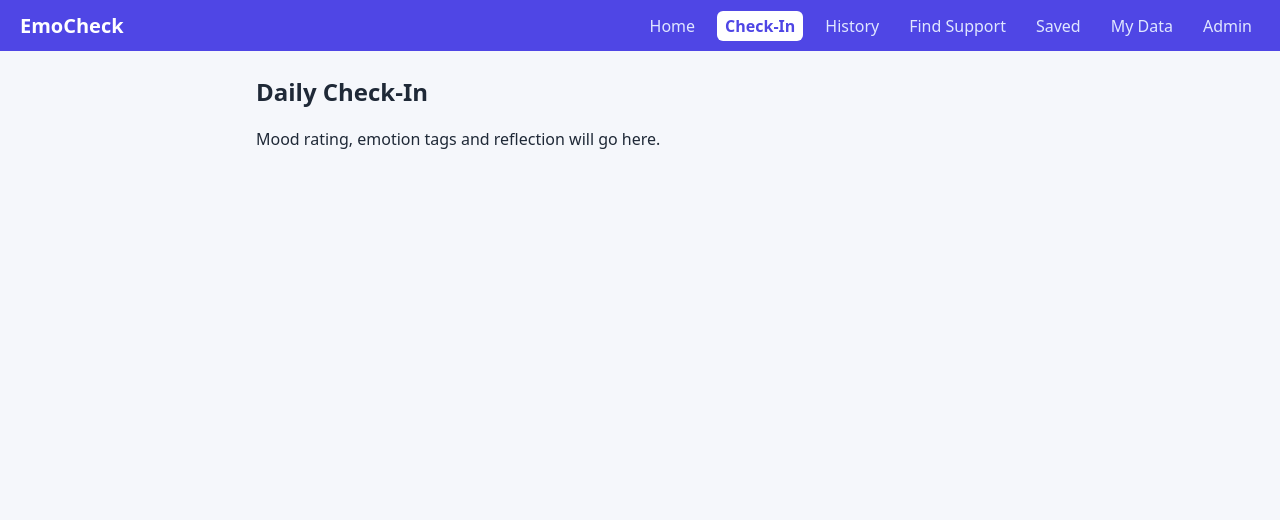
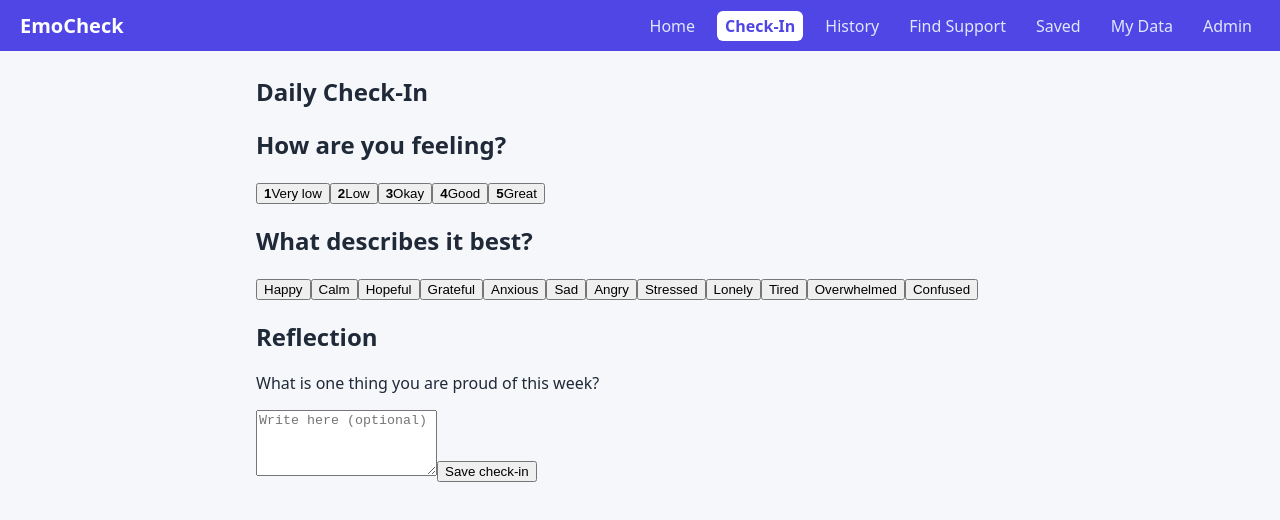
Before and after one commit to Isuwafa/EMOCHECK-APP, a React (Vite) app: page /checkin in a window 1280 px wide. Shown: the top 520 px of the page. Built offline with nearby package versions, Linux system fonts and the light colour scheme.

Commit message:
Build daily check-in form with mood, tags and reflection

```diff
--- a/src/pages/CheckIn.jsx
+++ b/src/pages/CheckIn.jsx
@@ -1,8 +1,96 @@
+import { useState } from "react";
+import { saveCheckIn } from "../utils/storage";
+
+const MOODS = [
+  { value: 1, label: "Very low" },
+  { value: 2, label: "Low" },
+  { value: 3, label: "Okay" },
+  { value: 4, label: "Good" },
+  { value: 5, label: "Great" },
+];
+
+const TAGS = [
+  "Happy", "Calm", "Hopeful", "Grateful",
+  "Anxious", "Sad", "Angry", "Stressed",
+  "Lonely", "Tired", "Overwhelmed", "Confused",
+];
+
+const PROMPTS = [
+  "What is one thing that affected your mood today?",
+  "What is one small thing you can do to take care of yourself today?",
+  "Who is someone you can talk to when things feel heavy?",
+  "What is one thing you are proud of this week?",
+];
+
 export default function CheckIn() {
+  const [mood, setMood] = useState(null);
+  const [tags, setTags] = useState([]);
+  const [reflection, setReflection] = useState("");
+  const [message, setMessage] = useState("");
+  const prompt = PROMPTS[new Date().getDate() % PROMPTS.length];
+
+  function toggleTag(tag) {
+    setTags((prev) =>
+      prev.includes(tag) ? prev.filter((t) => t !== tag) : [...prev, tag]
+    );
+  }
+
+  function handleSave() {
+    if (mood === null) {
+      setMessage("Please choose how you feel before saving.");
+      return;
+    }
+    saveCheckIn({ mood, tags, reflection: reflection.trim() });
+    setMood(null);
+    setTags([]);
+    setReflection("");
+    setMessage("Check-in saved. Thank you for checking in today.");
+  }
+
   return (
-    <section>
+    <section className="card">
       <h1>Daily Check-In</h1>
-      <p>Mood rating, emotion tags and reflection will go here.</p>
+
+      <h2>How are you feeling?</h2>
+      <div className="mood-row">
+        {MOODS.map((m) => (
+          <button
+            key={m.value}
+            className={mood === m.value ? "mood active" : "mood"}
+            onClick={() => setMood(m.value)}
+          >
+            <strong>{m.value}</strong>
+            <span>{m.label}</span>
+          </button>
+        ))}
+      </div>
+
+      <h2>What describes it best?</h2>
+      <div className="tag-row">
+        {TAGS.map((t) => (
+          <button
+            key={t}
+            className={tags.includes(t) ? "tag active" : "tag"}
+            onClick={() => toggleTag(t)}
+          >
+            {t}
+          </button>
+        ))}
+      </div>
+
+      <h2>Reflection</h2>
+      <p className="prompt">{prompt}</p>
+      <textarea
+        rows="4"
+        value={reflection}
+        onChange={(e) => setReflection(e.target.value)}
+        placeholder="Write here (optional)"
+      />
+
+      <button className="primary" onClick={handleSave}>
+        Save check-in
+      </button>
+      {message && <p className="message">{message}</p>}
     </section>
   );
 }
```
